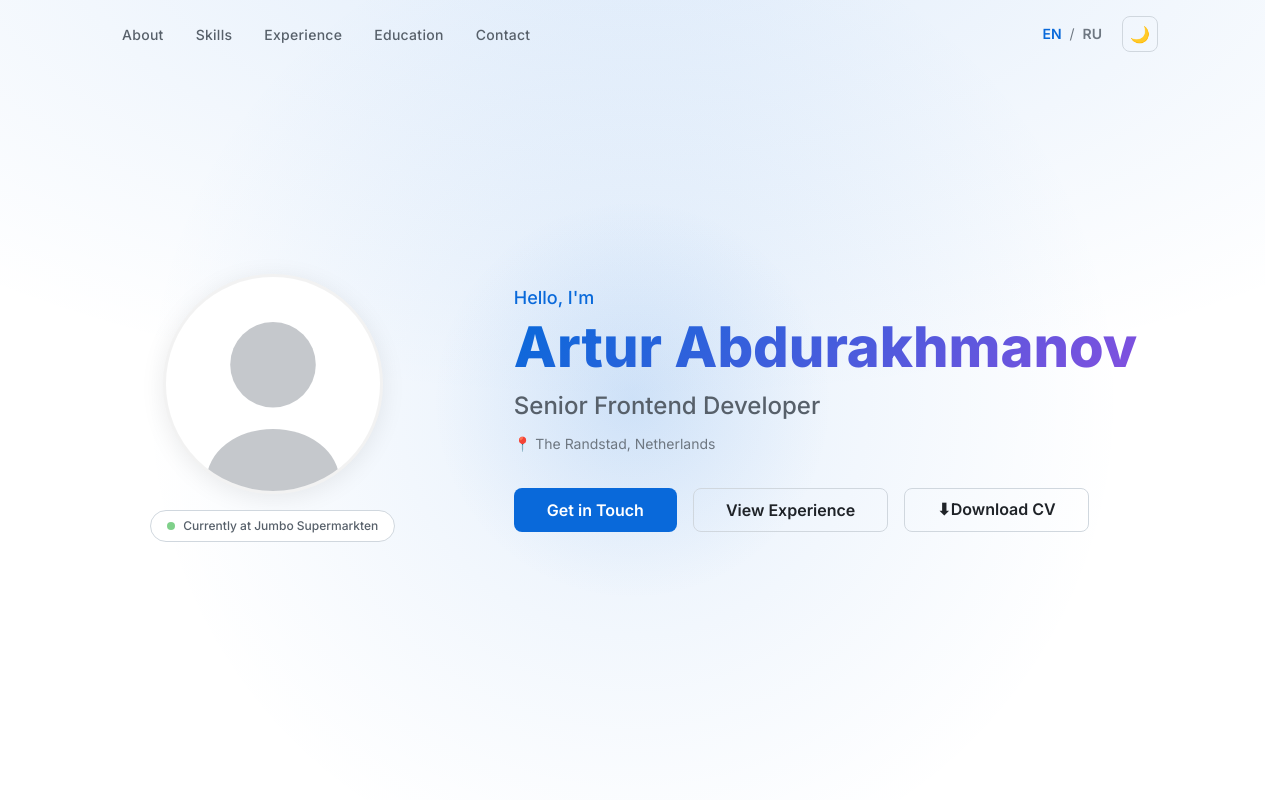
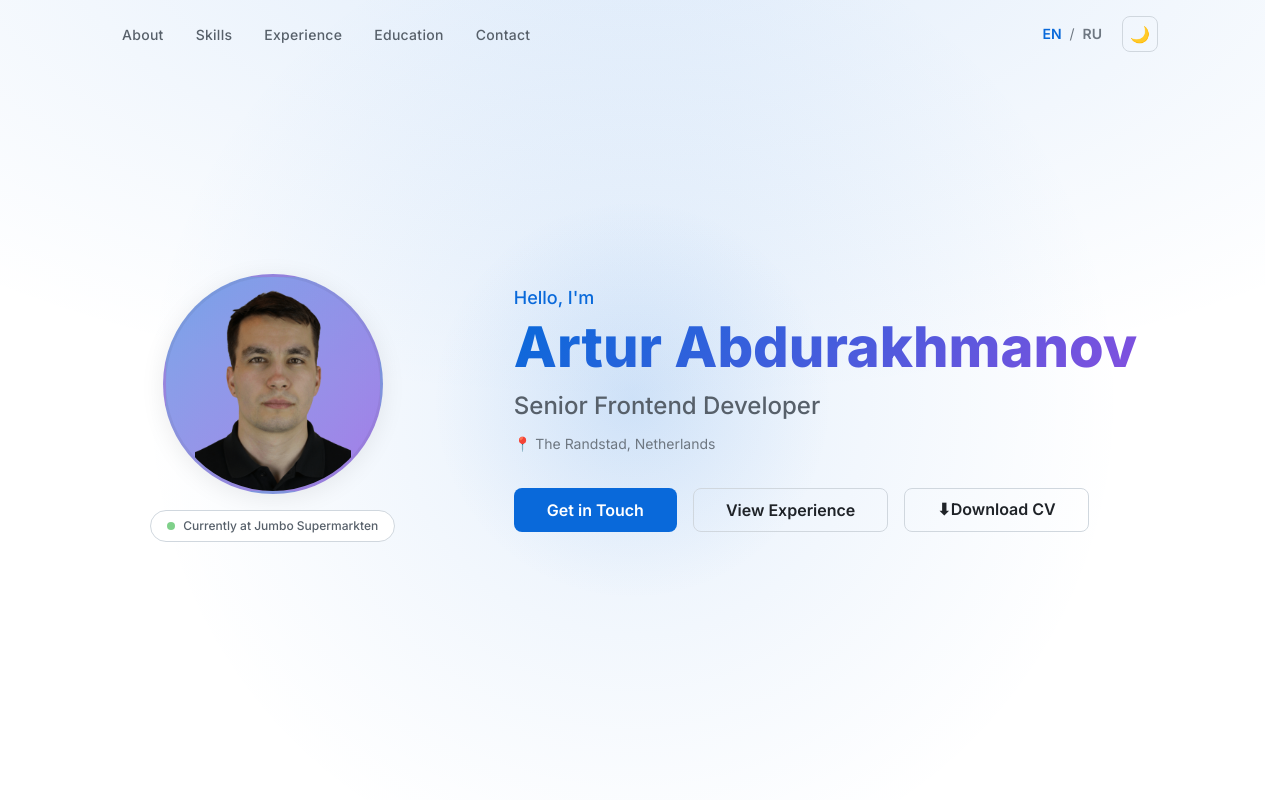
Before and after one commit to Abdurahmanov/portfolio, a Vue app: page / in a window 1280 px wide. Shown: the top 800 px of the page. Built offline with nearby package versions, Linux system fonts and the light colour scheme.

Commit message:
Refactor code structure for improved readability and maintainability

```diff
--- a/src/components/sections/HeroSection.vue
+++ b/src/components/sections/HeroSection.vue
@@ -10,18 +10,7 @@
     <div class="container hero__inner">
       <div class="hero__left hero__fade-in">
         <div class="hero__photo">
-          <svg viewBox="0 0 200 200" xmlns="http://www.w3.org/2000/svg">
-            <circle cx="100" cy="100" r="100" fill="transparent" />
-            <circle cx="100" cy="82" r="40" fill="var(--color-text-muted)" opacity="0.4" />
-            <ellipse
-              cx="100"
-              cy="190"
-              rx="62"
-              ry="48"
-              fill="var(--color-text-muted)"
-              opacity="0.4"
-            />
-          </svg>
+          <img src="/photo.png" alt="Artur Abdurakhmanov" fetchpriority="high" />
         </div>
         <div class="hero__badge">
           <span class="hero__badge-dot"></span>
@@ -115,7 +104,7 @@ function scrollTo(selector: string) {
     position: relative;
     z-index: 1;
     display: flex;
-    gap: $spacing-4xl;
+    gap: $spacing-5xl;
     align-items: center;
     padding-top: 80px;
     padding-bottom: $spacing-3xl;
@@ -149,7 +138,7 @@ function scrollTo(selector: string) {
     width: 220px;
     height: 220px;
     overflow: hidden;
-    background: var(--color-bg-card);
+    background: var(--color-photo-bg);
     border: 3px solid var(--color-glass-border);
     border-radius: 50%;
     box-shadow: var(--color-shadow);
@@ -173,9 +162,11 @@ function scrollTo(selector: string) {
       margin: 0 auto;
     }
 
+    img,
     svg {
       width: 100%;
       height: 100%;
+      object-fit: contain;
     }
   }
 
--- a/src/stores/app.ts
+++ b/src/stores/app.ts
@@ -14,8 +14,19 @@ function getInitialLocale(): Locale {
   return (localStorage.getItem('locale') as Locale) ?? 'en';
 }
 
+function getInitialTheme(): Theme {
+  const saved = localStorage.getItem('theme') as Theme;
+  if (saved === 'dark' || saved === 'light') {
+    return saved;
+  }
+  if (window.matchMedia && window.matchMedia('(prefers-color-scheme: dark)').matches) {
+    return 'dark';
+  }
+  return 'light';
+}
+
 export const useAppStore = defineStore('app', () => {
-  const theme = ref<Theme>((localStorage.getItem('theme') as Theme) ?? 'light');
+  const theme = ref<Theme>(getInitialTheme());
   const locale = ref<Locale>(getInitialLocale());
 
   function toggleTheme() {
--- a/src/styles/_variables.scss
+++ b/src/styles/_variables.scss
@@ -27,7 +27,8 @@ $spacing-lg: 1.5rem;
 $spacing-xl: 2rem;
 $spacing-2xl: 3rem;
 $spacing-3xl: 4rem;
-$spacing-4xl: 6rem;
+$spacing-4xl: 5rem;
+$spacing-5xl: 6rem;
 
 // Breakpoints
 $bp-sm: 640px;
--- a/src/styles/main.scss
+++ b/src/styles/main.scss
@@ -20,6 +20,11 @@
   --color-gradient-end: #a371f7;
   --color-glass-bg: rgb(28 33 40 / 60%);
   --color-glass-border: rgb(255 255 255 / 5%);
+  --color-photo-bg: linear-gradient(
+    135deg,
+    color-mix(in srgb, var(--color-accent) 40%, transparent),
+    color-mix(in srgb, #7c3aed 40%, transparent)
+  );
 }
 
 [data-theme='light'] {
@@ -42,6 +47,11 @@
   --color-gradient-end: #8250df;
   --color-glass-bg: rgb(255 255 255 / 70%);
   --color-glass-border: rgb(0 0 0 / 5%);
+  --color-photo-bg: linear-gradient(
+    135deg,
+    color-mix(in srgb, var(--color-accent) 60%, transparent),
+    color-mix(in srgb, #6d28d9 60%, transparent)
+  );
 }
 
 *,
@@ -101,11 +111,11 @@ img {
 }
 
 .section {
-  padding: $spacing-4xl 0;
+  padding: $spacing-5xl 0;
   overflow: hidden;
 
   @media (max-width: $bp-md) {
-    padding: $spacing-3xl 0;
+    padding: $spacing-4xl 0;
   }
 }
 
```
Also changed, not shown: public/photo.png (added).
